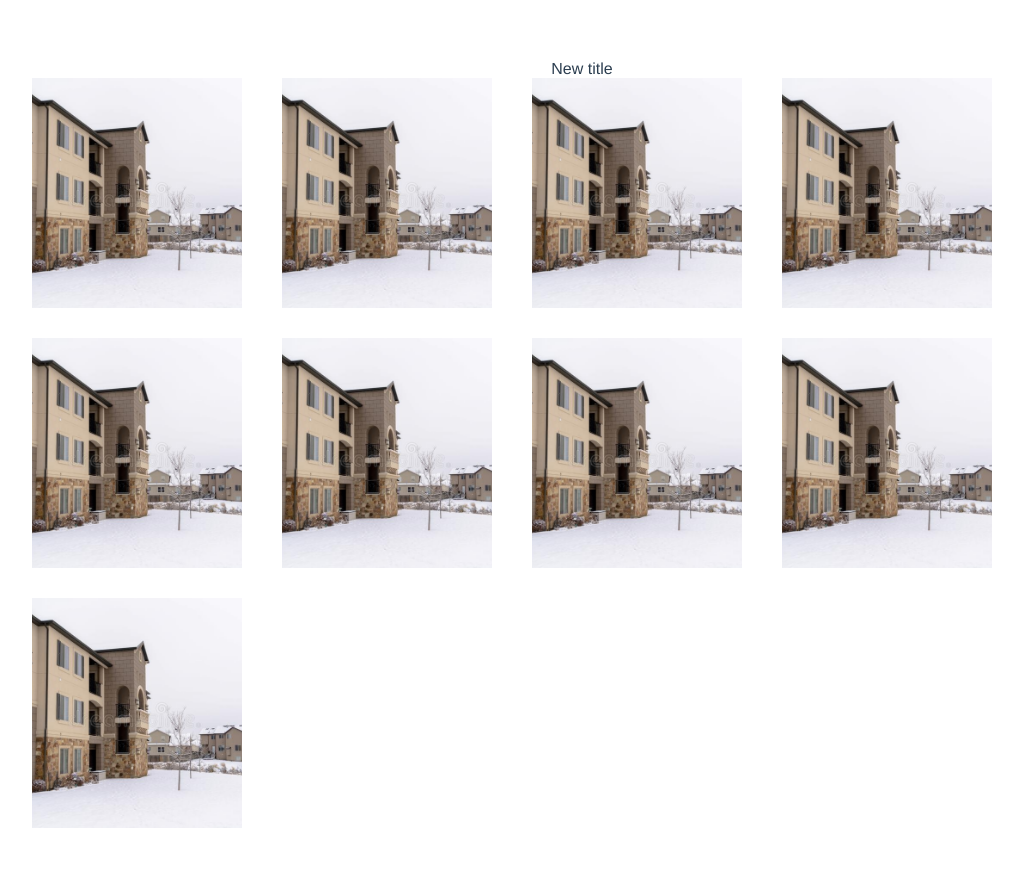
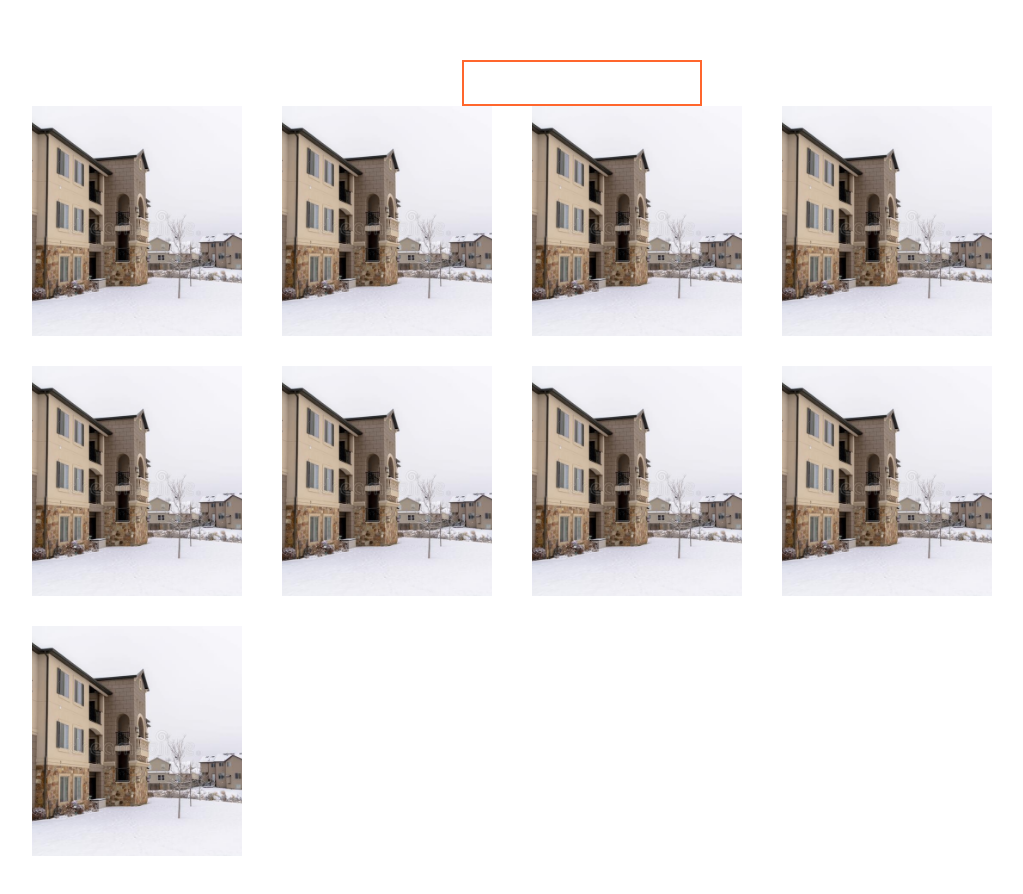
Before and after one commit to erpua/VueJS, a Vue app in the folder my-first-app/: page / in a window 1280 px wide. Shown: the whole page, without its empty margins (58-1081 px from the left). Before the commit the page ends 866 px from the top, so only its background shows below. Built offline with nearby package versions, Linux system fonts and the light colour scheme; the HTML template or start-up script is replaced by a standard one; a web font is replaced by a local one.

Commit message:
added input v-model

```diff
--- a/my-first-app/src/App.vue
+++ b/my-first-app/src/App.vue
@@ -1,7 +1,17 @@
 <template>
   <div :id="$style.app">
+    <h2>{{ text }}</h2>
+    <!-- two way data binding -->
+    <!-- <input type="text" v-model="text" /> -->
+    <!--  <input
+      type="text"
+      :v-value="text"
+      @input="(event) => (text = event.target.value)"
+    /> -->
+    <!--  -->
+    <CustomInput v-model="text" />
     <ApartmentsList :items="apartments">
-      <template v-slot:title>New title</template>
+      <!--   <template v-slot:title>New title</template> -->
       <template v-slot:apartment="{ apartment }">
         <ApartmentsItem
           :key="apartment.id"
@@ -9,6 +19,7 @@
           :rating="apartment.rating"
           :imgSrc="apartment.imgUrl"
           :price="apartment.price"
+          @click.native="handleItemClick"
         />
       </template>
     </ApartmentsList>
@@ -18,6 +29,7 @@
 <script>
 import ApartmentsList from "./components/apartment/ApartmentsList";
 import ApartmentsItem from "./components/apartment/ApartmentsItem";
+import CustomInput from "./components/shared/CustomInput";
 import apartments from "./components/apartment/apartments";
 
 export default {
@@ -25,11 +37,18 @@ export default {
   components: {
     ApartmentsList,
     ApartmentsItem,
+    CustomInput,
   },
   data() {
     return {
+      text: "",
       apartments,
     };
+  },
+  methods: {
+    handleItemClick() {
+      console.log("item click");
+    },
   },
 };
 </script>
--- a/my-first-app/src/assets/scss/index.scss
+++ b/my-first-app/src/assets/scss/index.scss
@@ -1 +1,11 @@
 @import './reset.scss';
+@import './varables.scss';
+
+* {
+  box-sizing: border-box;
+
+  &::before,
+  &::after {
+    box-sizing: inherit;
+  }
+}
--- /dev/null
+++ b/my-first-app/src/assets/scss/varables.scss
@@ -0,0 +1 @@
+$main-color: #FF662D
--- a/my-first-app/src/components/apartment/ApartmentsItem.vue
+++ b/my-first-app/src/components/apartment/ApartmentsItem.vue
@@ -1,4 +1,54 @@
 <template>
+  <!--  <div class="apartments-item" @click="log(2)">
+    <div class="apartments-item__inner">
+      <img :src="imgSrc" alt="" class="apartments-item__photo" />
+      <div class="apartments-item__content">
+        <p class="apartments-item__description">
+          {{ descr }}
+        </p>
+        <div class="apartments-item__rating">
+          <StarRating :rating="rating" />
+        </div>
+        <div class="apartments-item__price">UAH {{ price }}</div>
+      </div>
+    </div>
+  </div> -->
+  <!-- <div class="apartments-item" @click="log(2, $event)">
+    <div class="apartments-item__inner">
+      <img :src="imgSrc" alt="" class="apartments-item__photo" />
+      <div class="apartments-item__content">
+        <p class="apartments-item__description">
+          {{ descr }}
+        </p>
+        <div class="apartments-item__rating">
+          <StarRating :rating="rating" />
+        </div>
+        <div class="apartments-item__price">UAH {{ price }}</div>
+        <a href="https://facebook.com" @click.prevent.stop="handleLinkClick"
+          >facebook</a
+        >
+      </div>
+    </div>
+  </div> -->
+  <!-- emitting click from child to parent -->
+  <!-- <div class="apartments-item" @click="$emit('click')">
+    <div class="apartments-item__inner">
+      <img :src="imgSrc" alt="" class="apartments-item__photo" />
+      <div class="apartments-item__content">
+        <p class="apartments-item__description">
+          {{ descr }}
+        </p>
+        <div class="apartments-item__rating">
+          <StarRating :rating="rating" />
+        </div>
+        <div class="apartments-item__price">UAH {{ price }}</div>
+        <a href="https://facebook.com" @click.prevent.stop="handleLinkClick"
+          >facebook</a
+        >
+      </div>
+    </div>
+  </div> -->
+  <!--  -->
   <div class="apartments-item">
     <div class="apartments-item__inner">
       <img :src="imgSrc" alt="" class="apartments-item__photo" />
@@ -10,6 +60,9 @@
           <StarRating :rating="rating" />
         </div>
         <div class="apartments-item__price">UAH {{ price }}</div>
+        <a href="https://facebook.com" @click.prevent.stop="handleLinkClick"
+          >facebook</a
+        >
       </div>
     </div>
   </div>
@@ -39,6 +92,18 @@ export default {
     imgSrc: {
       type: String,
       default: "",
+    },
+  },
+  methods: {
+    /*  log(index) {
+      console.log(index);
+    }, */
+    log(index, event) {
+      console.log(index);
+      console.log(event);
+    },
+    handleLinkClick() {
+      console.log("facebook clicked");
     },
   },
 };
--- a/my-first-app/src/components/apartment/ApartmentsList.vue
+++ b/my-first-app/src/components/apartment/ApartmentsList.vue
@@ -1,6 +1,6 @@
 <template>
   <Container>
-    <slot name="title"></slot>
+    <!--  <slot name="title"></slot> -->
     <div class="apartments-list">
       <!-- scoped slot -->
       <template v-for="apartment in items">
--- /dev/null
+++ b/my-first-app/src/components/shared/CustomInput.vue
@@ -0,0 +1,33 @@
+<template>
+  <!-- when we add events on input in parent component => event is going to work here as well -->
+  <input v-on="listeners" class="custom-input" />
+</template>
+
+<script>
+export default {
+  name: "CustomInput",
+  computed: {
+    listeners() {
+      return {
+        ...this.$listeners,
+        //rewrite the input event
+        //emit input and return it's value
+        input: (event) => this.$emit("input", event.target.value),
+      };
+    },
+  },
+};
+</script>
+
+<style lang="scss" scoped>
+@import "../../assets/scss/varables.scss";
+
+.custom-input {
+  min-height: 40px;
+  border: 2px solid $main-color;
+  font-size: 18px;
+  outline: none;
+  line-height: inherit;
+  padding: 8 14px;
+}
+</style>
```
